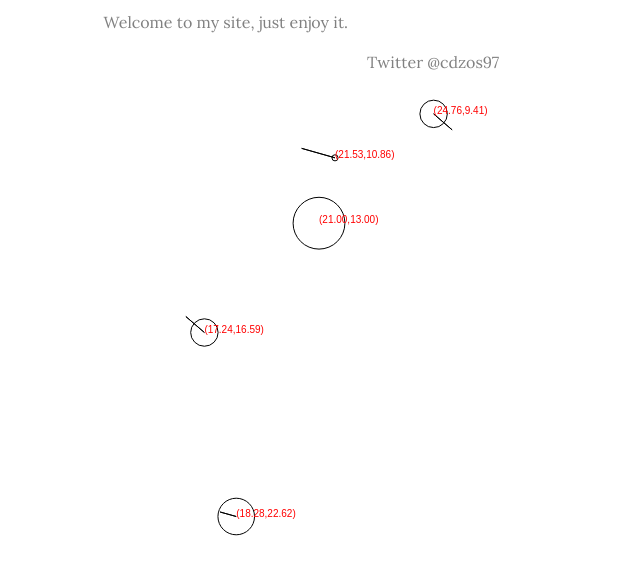
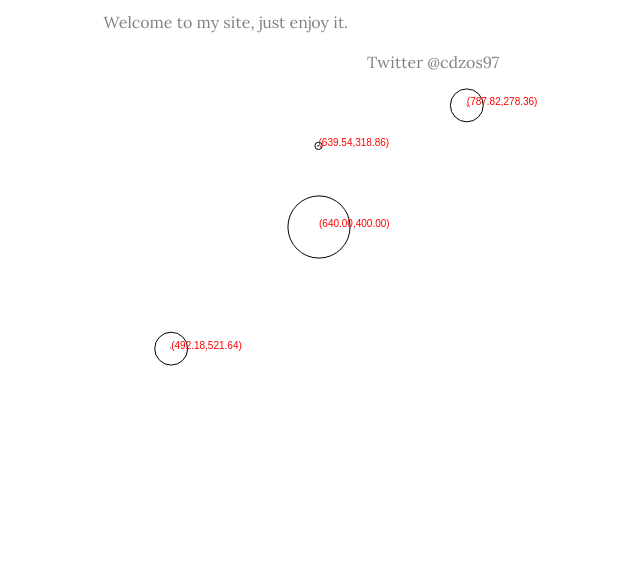
Before and after one commit to ChannelOne/diverse.space, a website built with webpack: page index.html in a window 1280 px wide. Shown: the part 173-748 px from the top of the page, without its empty margins (321-961 px from the left). Built offline with Linux system fonts and the light colour scheme.

Commit message:
virtual scroller

```diff
--- a/assets/css/default.css
+++ b/assets/css/default.css
@@ -6,8 +6,21 @@ canvas { width: 100%; height: 100% }
     src: url("/assets/fonts/Lora/Lora-Regular.ttf");
 }
 
-#my-canvas {
-    position: fixed;
+#virtual-scroller {
+    position: absolute;
+    width: 100%;
+    height: 100%;
+    /* z-index: 100; */
+    overflow-x: scroll;
+}
+
+#virtual-scroller::-webkit-scrollbar {
+    width: 0px;  /* remove scrollbar space */
+    background: transparent;  /* optional: just make scrollbar invisible */
+}
+
+.scroll-contaner {
+    position: absolute;
 }
 
 #showcase {
--- a/index.html
+++ b/index.html
@@ -19,7 +19,19 @@
 			</div>
 
 		</div>
-		<canvas id="my-canvas"></canvas>
+		<div id="virtual-scroller">
+
+			<div class="scroll-train">
+
+				<div class="scroll-container">
+
+					<canvas id="my-canvas"></canvas>
+
+				</div>
+
+			</div>
+
+		</div>
 
 		<script src="dist/bundle.js"></script>
 	</body>
--- /dev/null
+++ b/src/Camera.ts
@@ -0,0 +1,24 @@
+import {Vector2d, WObject} from "./model"
+
+export class Camera {
+
+    private _position: Vector2d
+    private _scale: number = 1.2
+
+    get position() {
+        return this._position;
+    }
+
+    set position(val: Vector2d) {
+        this._position = val.clone();
+    }
+
+    get scale() {
+        return this._scale;
+    }
+
+    set scale(val: number) {
+        this._scale = val;
+    }
+
+}
--- a/src/World.ts
+++ b/src/World.ts
@@ -1,4 +1,5 @@
 import {Vector2d, Circle, IntersectResult, WObject} from "./model"
+import {Camera} from "./Camera"
 
 const width = 42;
 const height = 42;
@@ -11,16 +12,21 @@ function randomFrom(begin: number, end: number) {
 
 export class World {
 
+    private _camera: Camera;
     private _objects: WObject[] = [];
 
     constructor() {
         let totalNum = randomFrom(20, 70);
+        this._camera = new Camera;
+        this._camera.position = new Vector2d(width / 2, height / 2);
+
         this._objects = [
-            new WObject(new Circle(new Vector2d(21,8), 0.45), new Vector2d(0.83, 0), 0.03),
-            new WObject(new Circle(new Vector2d(21,18), 0.45), new Vector2d(-0.83, 0), 0.03),
-            new WObject(new Circle(new Vector2d(21,15), 0.1), new Vector2d(1.256, 0), 0.01),
-            new WObject(new Circle(new Vector2d(21,23), 0.6), new Vector2d(-0.55, 0), 0.43),
-            new WObject(new Circle(new Vector2d(21,13), 0.85), new Vector2d(0, 0), 3000),
+            new WObject(new Circle(new Vector2d(21,16), 0.45), new Vector2d(0.83, 0), 0.03),
+            new WObject(new Circle(new Vector2d(21,26), 0.45), new Vector2d(-0.83, 0), 0.03),
+            new WObject(new Circle(new Vector2d(21,23), 0.1), new Vector2d(1.256, 0), 0.01),
+            new WObject(new Circle(new Vector2d(21,33), 0.6), new Vector2d(-0.55, 0), 0.43),
+
+            new WObject(new Circle(new Vector2d(21,21), 0.85), new Vector2d(0, 0), 3000),
         ];
         /*
         for (let i = 0; i < totalNum; i++) {
@@ -43,8 +49,6 @@ export class World {
             })
             value.speed = tmp_spd;
             value.position = value.position.add(value.speed.multiply(deltaMS));
-            return value;
-        }).map((value) => {
             return value;
         }).filter((value)=> {
             return value !== null;
@@ -94,9 +98,21 @@ export class World {
     }
 
     paint(ctx: CanvasRenderingContext2D, width: number, height: number) {
-        this._objects.forEach((value) => {
-            value.paint(ctx, width, height);
-        })
+        const scale = width / 42 * this._camera.scale;
+        const offsetPos = new Vector2d(width / 2, height / 2);
+
+        let renderObject = this._objects.map((value) => {
+            let renderObj = value.clone();
+            renderObj.position = renderObj.position.sub(this._camera.position).multiply(scale).add(offsetPos);
+            renderObj.shape.radius = renderObj.shape.radius * scale;
+            return renderObj;
+        }).forEach((value) => {
+            value.paint(ctx);
+        });
+    }
+
+    get camera() {
+        return this._camera;
     }
 
 }
--- a/src/app.ts
+++ b/src/app.ts
@@ -1,6 +1,7 @@
 import {World} from "./World"
 import {Vector2d} from "./model/Vector2d"
 import {Circle} from "./model/Circle"
+import {VirtualScroller} from "./view"
 
 let lastDate: Date;
 
@@ -19,7 +20,11 @@ function RefreshFactory(elem: HTMLCanvasElement, world: World): Function {
 }
 
 document.addEventListener("DOMContentLoaded", function(event) {
-    let my_canvas = <HTMLCanvasElement>document.getElementById("my-canvas");
+    const show_case = <HTMLDivElement>document.getElementById("showcase");
+    const virtual_scroller_elem = <HTMLDivElement>document.getElementById("virtual-scroller");
+    const my_canvas = <HTMLCanvasElement>document.getElementById("my-canvas");
+
+    let virtual_scroller = new VirtualScroller(virtual_scroller_elem);
 
     my_canvas.width = window.innerWidth;
     my_canvas.height = window.innerHeight;
@@ -31,5 +36,35 @@ document.addEventListener("DOMContentLoaded", function(event) {
     let world = new World();
     lastDate = new Date();
 
+    let mousedown = false;
+    let originPoint: Vector2d;
+
+    virtual_scroller.onScroll((delta: number) => {
+        if (world.camera.scale > 0.1 || delta > 0) {
+            world.camera.scale += delta * 0.001;
+        }
+    });
+
+    my_canvas.addEventListener("mousedown", (e) => {
+        mousedown = true;
+        originPoint = new Vector2d(e.clientX, e.clientY);
+        show_case.style.display = "none";
+    })
+
+    my_canvas.addEventListener("mousemove", (e => {
+        if (!mousedown) return;
+        const scale = my_canvas.width / 42 * world.camera.scale;
+
+        let newPoint = new Vector2d(e.clientX, e.clientY);
+        let deltaPoint = newPoint.sub(originPoint).divide(scale);
+        world.camera.position = world.camera.position.sub(deltaPoint);
+        originPoint = newPoint;
+    }))
+
+    my_canvas.addEventListener("mouseup", (e) => {
+        mousedown = false;
+        show_case.style.display = "block";
+    })
+
     setInterval(RefreshFactory(my_canvas, world), 40);
 });
--- a/src/model/Circle.ts
+++ b/src/model/Circle.ts
@@ -1,4 +1,4 @@
-import {Vector2d, IntersectResult} from "."
+import {Vector2d, Rectangle, IntersectResult} from "."
 
 export class Circle {
 
@@ -8,6 +8,10 @@ export class Circle {
     constructor(pos: Vector2d, radius: number) {
         this._position = pos.clone();
         this._radius = radius;
+    }
+
+    clone() {
+        return new Circle(this._position, this._radius);
     }
 
     intersectWith(that: Circle): IntersectResult {
@@ -22,6 +26,11 @@ export class Circle {
                 positionDelta: that._position.sub(this._position),
             };
         }
+    }
+
+    getBoundingRect() {
+        return new Rectangle(this._position.x - this._radius, this._position.y - this._radius,
+            this._position.x + this._radius, this._position.y + this._radius);
     }
 
     set position(value: Vector2d) {
--- /dev/null
+++ b/src/model/Rectangle.ts
@@ -0,0 +1,65 @@
+
+export class Rectangle {
+
+    private _x1: number;
+    private _y1: number;
+    private _x2: number;
+    private _y2: number;
+
+    constructor(x1: number = 0, y1: number = 0, x2: number = 0, y2: number = 0) {
+        this._x1 = x1;
+        this._y1 = y1;
+        this._x2 = x2;
+        this._y2 = y2;
+    }
+
+    clone() {
+        return new Rectangle(this._x1, this._y1, this._x2, this._y2);
+    }
+
+    multiply(num: number) {
+        return new Rectangle(this._x1 * num, this._y1 * num,
+        this._x2 * num, this._y2 * num);
+    }
+
+    get width() {
+        return this._x2 - this._x1;
+    }
+
+    get height() {
+        return this._y2 - this._y1;
+    }
+
+    get x1() {
+        return this._x1;
+    }
+
+    set x1(val) {
+        this._x1 = val;
+    }
+
+    get y1() {
+        return this._y1;
+    }
+
+    set y1(val) {
+        this._y1 = val;
+    }
+
+    get x2() {
+        return this._x2;
+    }
+
+    set x2(val) {
+        this._x2 = val;
+    }
+
+    get y2() {
+        return this._y2;
+    }
+
+    set y2(val) {
+        this._y2 = val;
+    }
+
+}
--- a/src/model/WObject.ts
+++ b/src/model/WObject.ts
@@ -17,29 +17,37 @@ export class WObject {
         track_arr = []
     }
 
-    paint(ctx: CanvasRenderingContext2D, width:number, height: number) {
+    clone() {
+        return new WObject(this._shape.clone(), this._speed.clone(), this._quality);
+    }
+
+    paint(ctx: CanvasRenderingContext2D) {
+        /*
         if (width !== this._last_width || width * height !== track_arr.length) {
             track_arr = [];
             track_arr.length = width * height;
             track_arr = track_arr.map(() => false);
             this._last_width = width;
         }
-        const scale = width / 42;
+        */
+
+        // const scale = width / 42;
         ctx.fillStyle = "black";
         ctx.beginPath();
-        ctx.arc(this.position.x * scale, this.position.y * scale, this.shape.radius * scale, 0, 2 * Math.PI);
+        ctx.arc(this.position.x, this.position.y, this.shape.radius, 0, 2 * Math.PI);
         ctx.stroke();
 
         ctx.beginPath();
         ctx.fillStyle = "blue";
-        ctx.moveTo(this.position.x * scale, this.position.y * scale);
+        ctx.moveTo(this.position.x, this.position.y);
+
         let target = this.position.add(this.speed);
-        ctx.lineTo(target.x * scale, target.y * scale);
+        ctx.lineTo(target.x, target.y);
         ctx.closePath();
         ctx.stroke();
         ctx.fillStyle = "red";
         ctx.fillText("(" + this.position.x.toFixed(2) + "," + this.position.y.toFixed(2) + ")",
-            this.position.x * scale, this.position.y * scale);
+            this.position.x, this.position.y);
 
             /*
         track_arr[Math.round(this.position.y * scale) * height + Math.round(this.position.x * scale)] = true;
--- a/src/model/index.ts
+++ b/src/model/index.ts
@@ -1,5 +1,6 @@
 
 export {Vector2d} from "./Vector2d"
+export {Rectangle} from "./Rectangle"
 import {Vector2d} from "./Vector2d"
 
 export interface IntersectResult {
--- /dev/null
+++ b/src/view/VirtualScroller.ts
@@ -0,0 +1,54 @@
+
+export class VirtualScroller {
+
+    private _container: HTMLDivElement;
+    private _scroll_tain: HTMLDivElement;
+    private _content: HTMLDivElement;
+
+    private _scroll_event_handlers: Function[];
+
+    private _last_top: number;
+
+    constructor(con: HTMLDivElement) {
+        this._scroll_event_handlers = [];
+        this._container = con;
+
+        this._scroll_tain = <HTMLDivElement>document.querySelector(".scroll-train");
+        this._content = <HTMLDivElement>document.querySelector(".scroll-container");
+        this._container.appendChild(this._scroll_tain);
+
+        this._scroll_tain.style.height =  1e6 + "px";
+
+        this._last_top = this._container.scrollTop = 1e6 / 2;
+
+        window.addEventListener("resize", (e) => {
+            this._content.style.width = window.innerWidth + "px";
+            this._content.style.height = window.innerHeight + "px";
+        })
+        this._content.style.width = window.innerWidth + "px";
+        this._content.style.height = window.innerHeight + "px";
+
+        setTimeout(() => {
+            this._container.addEventListener("scroll", e => this.handleScroll(e));
+        }, 100);
+
+        this.handleScroll(null);
+    }
+
+    onScroll(callback: Function) {
+        this._scroll_event_handlers.push(callback);
+    }
+
+    handleScroll(e: Event) {
+        // this._content.style.marginTop = this._container.scrollTop + "px";
+        let delta = this._container.scrollTop - this._last_top;
+        this._content.style.transform = "translateY(" + this._container.scrollTop + "px" + ")";
+        this._scroll_event_handlers.forEach(v => v.call(undefined, delta))
+        this._last_top = this._container.scrollTop;
+    }
+
+    get container() {
+        return this._container;
+    }
+
+}
--- /dev/null
+++ b/src/view/index.ts
@@ -0,0 +1 @@
+export {VirtualScroller} from "./VirtualScroller"
```
Also changed, not shown: dist/bundle.js, 1 other file.
